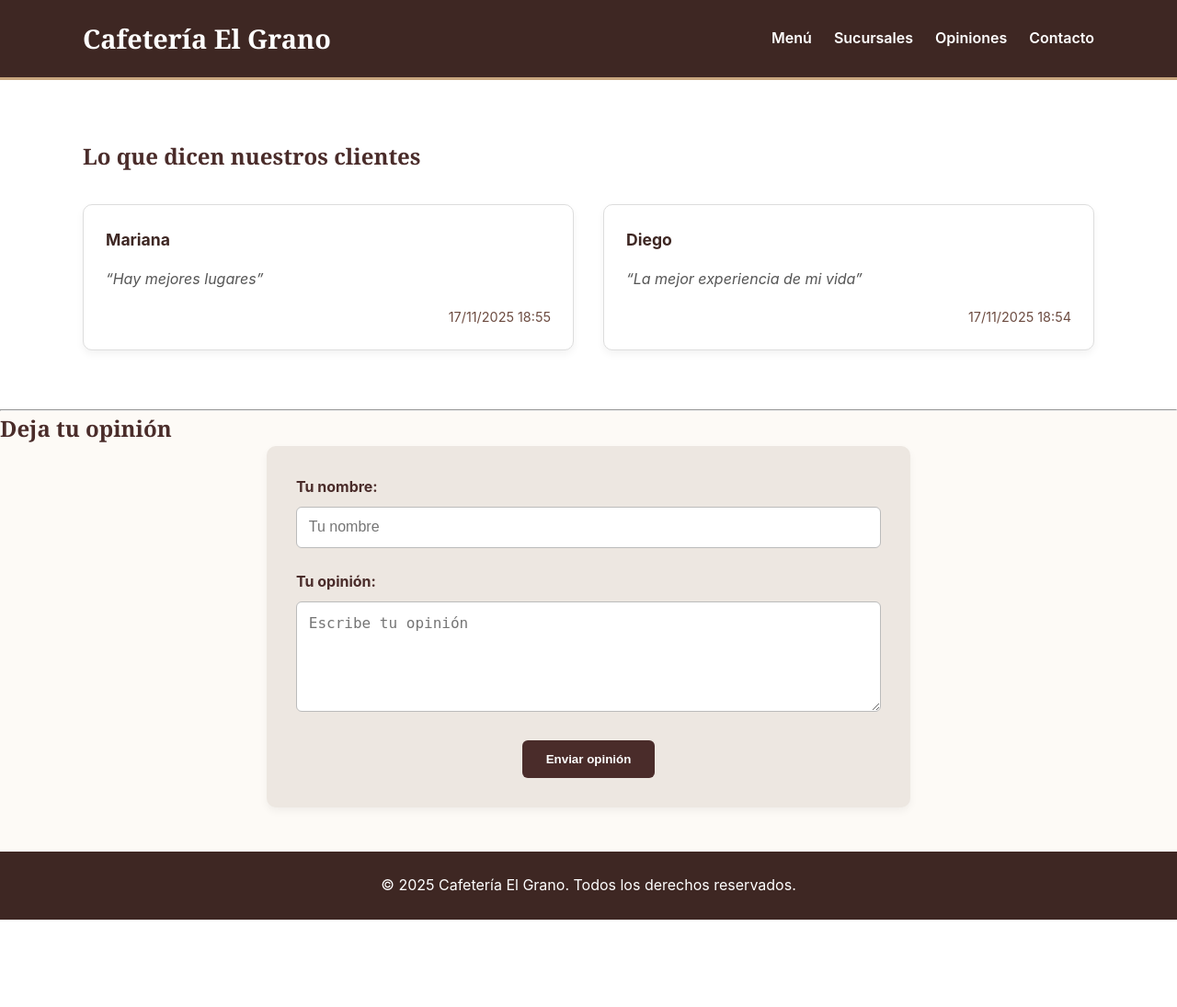
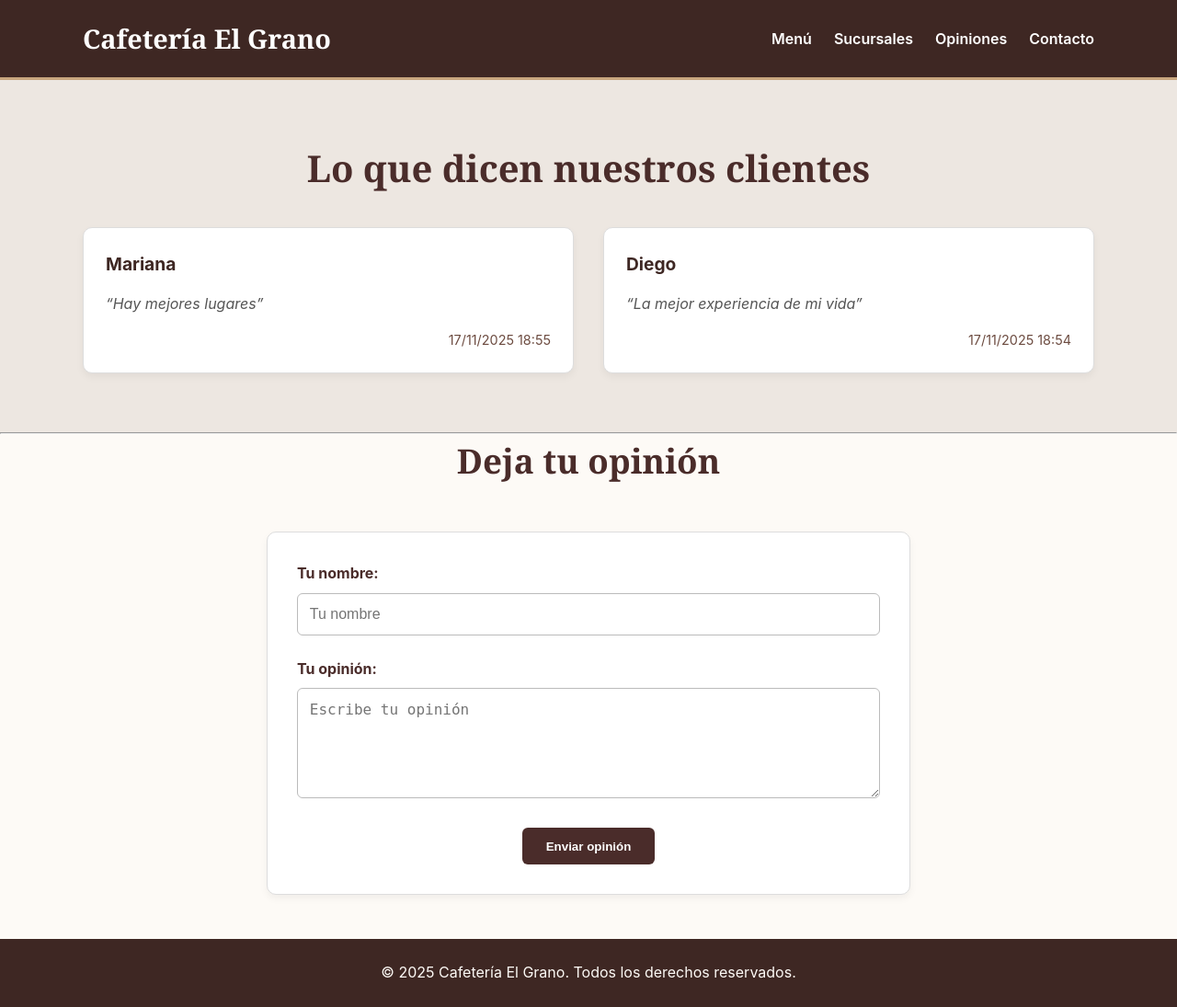
Before and after one commit to DiegooRamirez/PIA_FDW, a Django app: page /opiniones/ in a window 1280 px wide. Shown: the whole page at 92% size. Before the commit the page ends 1000 px from the top, so only its background shows below. Run offline with Django 5.2, Linux system fonts and the light colour scheme; data comes from the database, SQL or seed files in the repository.

Commit message:
diseño final

```diff
--- a/piafdw/static/css/opiniones.css
+++ b/piafdw/static/css/opiniones.css
@@ -5,11 +5,15 @@
     box-sizing: border-box;
 }
 
+html {
+    scroll-behavior: smooth;
+}
+
 body {
     font-family: -apple-system, BlinkMacSystemFont, "Segoe UI", Roboto, Helvetica, Arial, sans-serif;
-    background-color: #fdfaf6; /* Blanco cálido */
+    line-height: 1.6;
+    background-color: #fdfaf6; /* Blanco hueso cálido */
     color: #333;
-    line-height: 1.6;
 }
 
 .container {
@@ -20,7 +24,13 @@ body {
 
 h1, h2, h3 {
     font-family: "Georgia", "Times New Roman", Times, serif;
-    color: #4a2c2a;
+    color: #4a2c2a; /* Marrón oscuro */
+}
+
+h2 {
+    font-size: 2.3rem;
+    margin-bottom: 1.5rem;
+    text-align: center;
 }
 
 /* --- Header --- */
@@ -42,6 +52,8 @@ header .container {
 
 header h1 {
     font-size: 1.8rem;
+    color: #fff;
+    margin: 0;
 }
 
 header nav ul {
@@ -54,9 +66,10 @@ header nav li {
 }
 
 header nav a {
+    text-decoration: none;
     color: #fff;
-    text-decoration: none;
     font-weight: 600;
+    padding: 0.3rem 0;
     transition: color 0.3s ease;
 }
 
@@ -67,7 +80,14 @@ header nav a:hover {
 /* --- Sección Opiniones --- */
 .opiniones {
     padding: 4rem 0;
-    background-color: #fff;
+    background-color: #ede7e1; /* Beige claro para contraste */
+}
+
+.opiniones h2 {
+    font-size: 2.5rem;
+    margin-bottom: 2rem;
+    text-align: center;
+    color: #4a2c2a;
 }
 
 .opiniones-grid {
@@ -83,15 +103,17 @@ header nav a:hover {
     padding: 1.5rem;
     border-radius: 10px;
     box-shadow: 0 4px 8px rgba(0,0,0,0.05);
-    transition: transform 0.2s ease;
+    transition: transform 0.2s ease, box-shadow 0.2s ease;
 }
 
 .opinion-card:hover {
     transform: translateY(-5px);
+    box-shadow: 0 6px 12px rgba(0,0,0,0.1);
 }
 
 .opinion-card .nombre {
-    font-size: 1.1rem;
+    font-size: 1.2rem;
+    font-weight: bold;
     color: #3e2723;
 }
 
@@ -99,6 +121,7 @@ header nav a:hover {
     font-style: italic;
     margin: 1rem 0;
     color: #555;
+    line-height: 1.4;
 }
 
 .opinion-card .fecha {
@@ -109,12 +132,19 @@ header nav a:hover {
 
 /* --- Formulario de Opiniones --- */
 form {
-    background-color: #ede7e1;
+    background-color: #fff;
     padding: 2rem;
     border-radius: 10px;
     max-width: 700px;
-    margin: 0 auto;
+    margin: 3rem auto 0 auto;
     box-shadow: 0 4px 8px rgba(0,0,0,0.05);
+    border: 1px solid #ddd;
+}
+
+form h2 {
+    text-align: center;
+    margin-bottom: 1.5rem;
+    color: #4a2c2a;
 }
 
 form div {
@@ -135,6 +165,13 @@ form textarea {
     border-radius: 6px;
     border: 1px solid #bbb;
     font-size: 1rem;
+    transition: border-color 0.3s ease;
+}
+
+form input:focus,
+form textarea:focus {
+    border-color: #6d4c41;
+    outline: none;
 }
 
 form textarea {
@@ -150,30 +187,31 @@ button[type="submit"] {
     border: none;
     border-radius: 6px;
     cursor: pointer;
-    transition: background-color 0.3s ease;
+    transition: background-color 0.3s ease, transform 0.2s ease;
     display: block;
     margin: 0 auto;
 }
 
 button[type="submit"]:hover {
     background-color: #6d4c41;
+    transform: scale(1.05);
 }
 
 /* --- Footer --- */
 footer {
     background-color: #3e2723;
-    color: #fff;
+    color: #fdfaf6;
     text-align: center;
     padding: 1.5rem 0;
     margin-top: 3rem;
 }
 
-/* Evita subrayado y asegura color consistente */
-.logo-link,
-.logo-link:link,
-.logo-link:visited,
-.logo-link:hover,
-.logo-link:active {
-    color: #fff !important;
-    text-decoration: none !important;
+.logo-link {
+    text-decoration: none;
+    color: inherit;
+    font-weight: inherit;
 }
+
+.logo-link:hover {
+    color: #c8a67e;
+}
```
